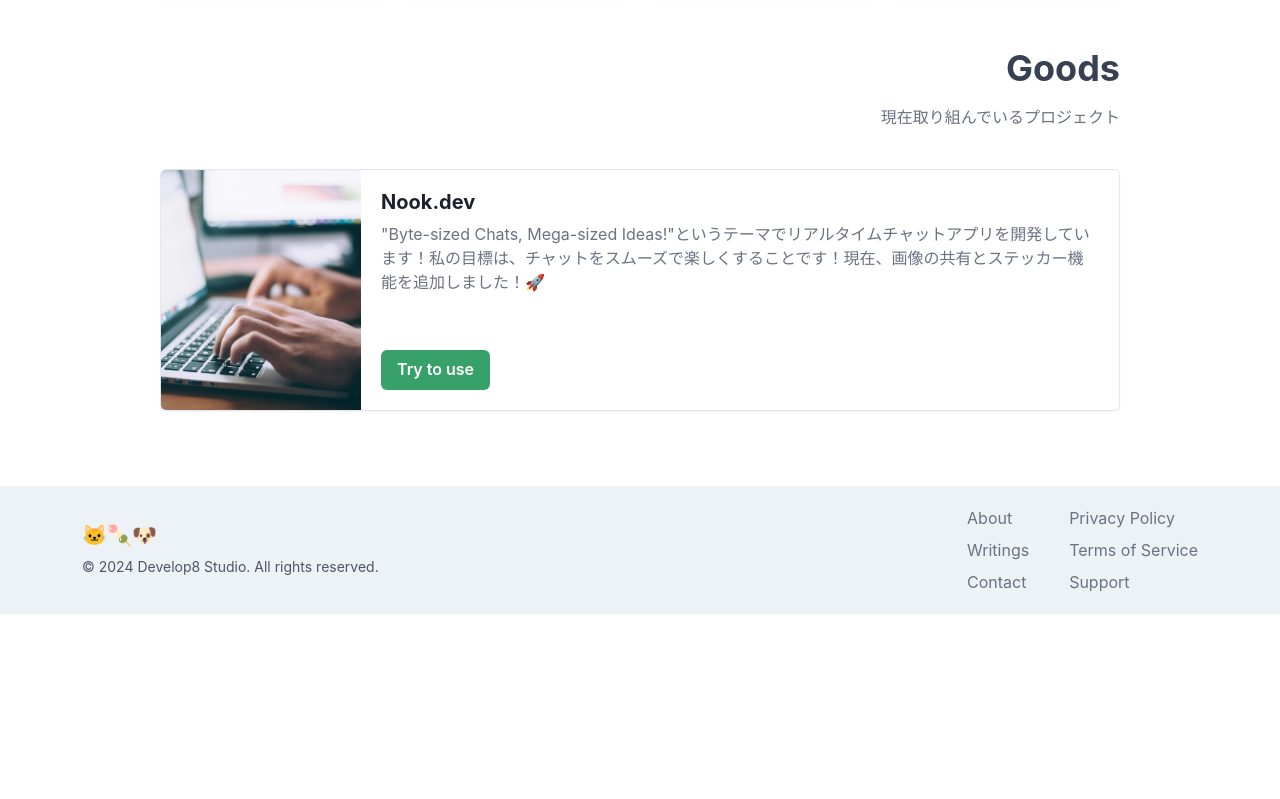
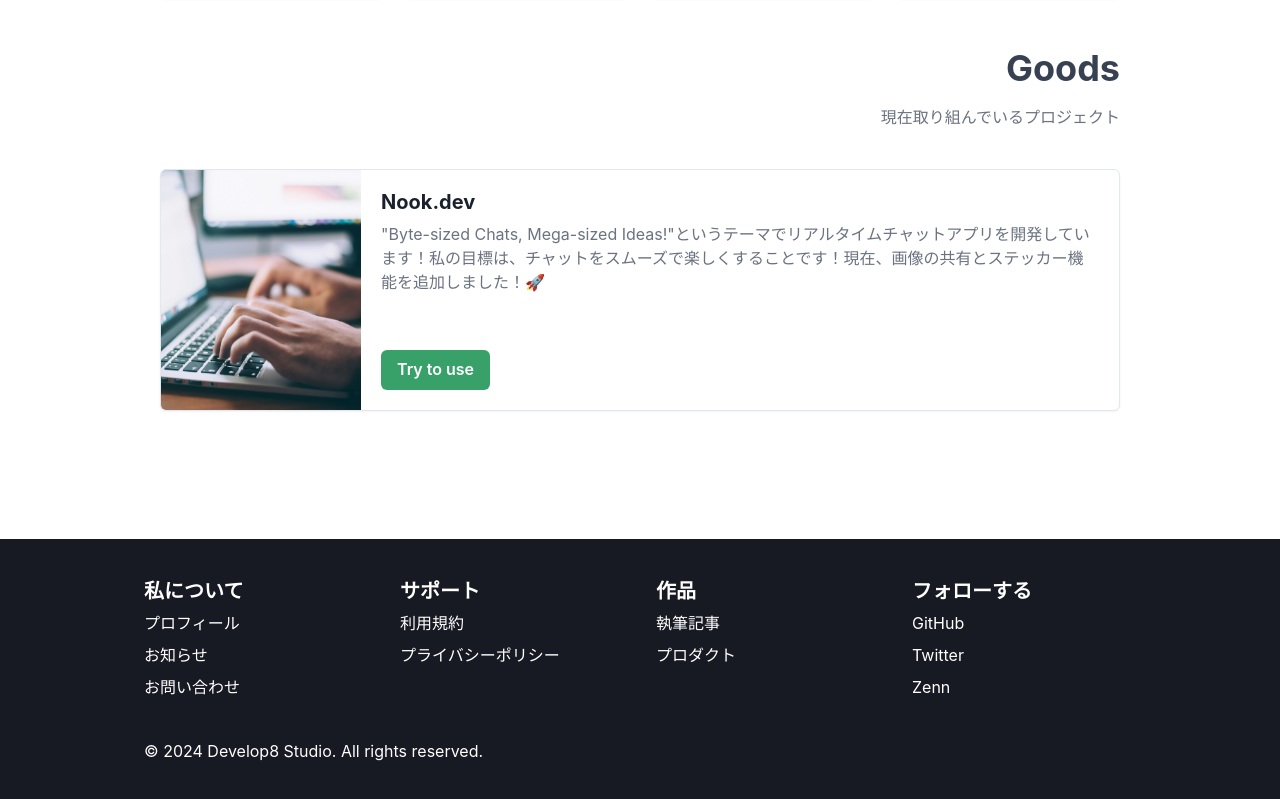
Before and after one commit to dev8-db/dev8-app, a Next.js app: page / in a window 1280 px wide. Shown: the part 913-1712 px from the top of the page. Before the commit the page ends 1527 px from the top, so only its background shows below. Built offline with nearby package versions, Linux system fonts and the light colour scheme.

Commit message:
Update Footer

```diff
--- a/src/components/Footer.js
+++ b/src/components/Footer.js
@@ -1,29 +1,42 @@
-import { Box, Flex, Text, VStack, Stack, Image, Heading } from "@chakra-ui/react";
-import Link from "next/link";
+import { Box, Container, Stack, Text, Link, SimpleGrid, Heading } from '@chakra-ui/react'
 
 export default function Footer() {
     return (
-        <Box bg="gray.100" className="py-5 px-5 mt-[75px]">
-        <Flex className="w-[90%] md:max-w-[1200px] mx-auto flex justify-between items-center flex-col md:flex-row text-center md:text-left">
-            <VStack spacing={2.5} align={["center", "center", "flex-start"]} className="mb-5 md:mb-0">
-                <Heading letterSpacing="5" fontSize={{ base: '2xl', md: 'xl' }}>
-                    <Link href="/">🐱🍡🐶</Link>
-                </Heading>
-                <Text className="text-sm text-gray-600">&copy; 2024 Develop8 Studio. All rights reserved.</Text>
-            </VStack>
-            <Stack direction="row" spacing={[2.5, 5, 10]} align="flex-start" className="flex-col md:flex-row">
-                <VStack align={["flex-start"]}>
-                    <Link href="/about" className="text-gray-500 hover:underline"><Text>About</Text></Link>
-                    <Link href="/writings" className="text-gray-500 hover:underline"><Text>Writings</Text></Link>
-                    <Link href="/contact" className="text-gray-500 hover:underline"><Text>Contact</Text></Link>
-                </VStack>
-                <VStack align="flex-start">
-                    <Link href="/" className="text-gray-500 hover:underline"><Text>Privacy Policy</Text></Link>
-                    <Link href="/" className="text-gray-500 hover:underline"><Text>Terms of Service</Text></Link>
-                    <Link href="/" className="text-gray-500 hover:underline"><Text>Support</Text></Link>
-                </VStack>
+        <Box
+        bg="gray.900"
+        color="white"
+        py={10}
+        className='mt-32'
+        >
+        <Container maxW="container.lg">
+            <SimpleGrid columns={{ base: 1, sm: 2, md: 4 }} spacing={8}>
+            <Stack align="flex-start">
+                <Heading as="h4" size="md">私について</Heading>
+                <Link href="/about">プロフィール</Link>
+                <Link href="/notices">お知らせ</Link>
+                <Link href="/contact">お問い合わせ</Link>
             </Stack>
-        </Flex>
+            <Stack align="flex-start">
+                <Heading as="h4" size="md">サポート</Heading>
+                <Link href="#">利用規約</Link>
+                <Link href="#">プライバシーポリシー</Link>
+            </Stack>
+            <Stack align="flex-start">
+                <Heading as="h4" size="md">作品</Heading>
+                <Link href="#writings">執筆記事</Link>
+                <Link href="#products">プロダクト</Link>
+            </Stack>
+            <Stack align="flex-start">
+                <Heading as="h4" size="md">フォローする</Heading>
+                <Link href="https://github.com/develop8-studio">GitHub</Link>
+                <Link href="https://x.com/develop8_studio">Twitter</Link>
+                <Link href="https://zenn.dev/dev8">Zenn</Link>
+            </Stack>
+            </SimpleGrid>
+            <Stack direction={{ base: 'column', md: 'row' }} spacing={4} justify="space-between" align="center" mt={10}>
+            <Text>&copy; {new Date().getFullYear()} Develop8 Studio. All rights reserved.</Text>
+            </Stack>
+        </Container>
         </Box>
-    );
-};
+    )
+}
--- a/src/pages/index.js
+++ b/src/pages/index.js
@@ -14,11 +14,11 @@
         フロントエンドとUIデザインは、創造性と技術を融合させ、アイデアをインタラクティブで使いやすい体験に変えます。この分野は無限の革新があり、即座に目に見える成果をもたらします！
         </Text>
       </VStack>
-      <VStack className='mb-10' textAlign="left">
+      <VStack className='mb-10' textAlign="left" id='articles'>
         <Heading lineHeight="tall" className='text-gray-700 w-[90%] md:w-[75%]'>Articles on <span className='text-blue-500'>Zenn</span></Heading>
         <Articles />
       </VStack>
-      <VStack className='mb-10' textAlign="right">
+      <VStack className='mb-10' textAlign="right" id='products'>
         <Heading lineHeight="tall" className='text-gray-700 w-[90%] md:w-[75%]'>Goods</Heading>
         <Text className='text-gray-500 w-[90%] md:w-[75%]'>現在取り組んでいるプロジェクト</Text>
       </VStack>
```
